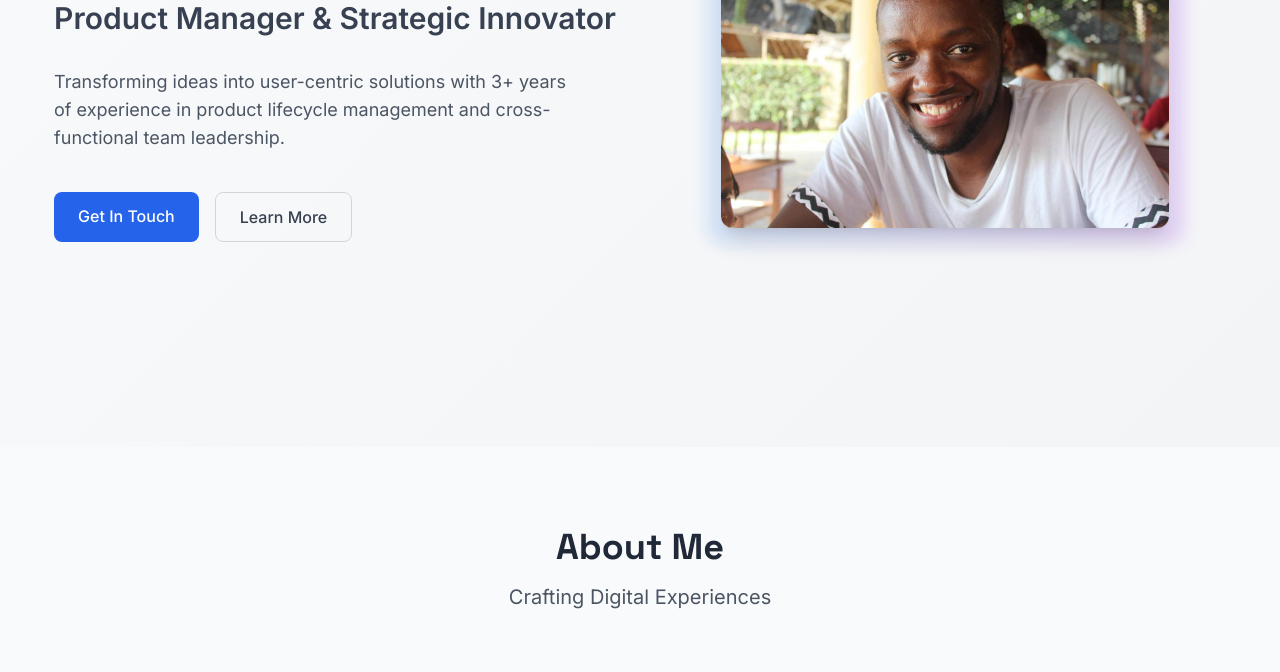
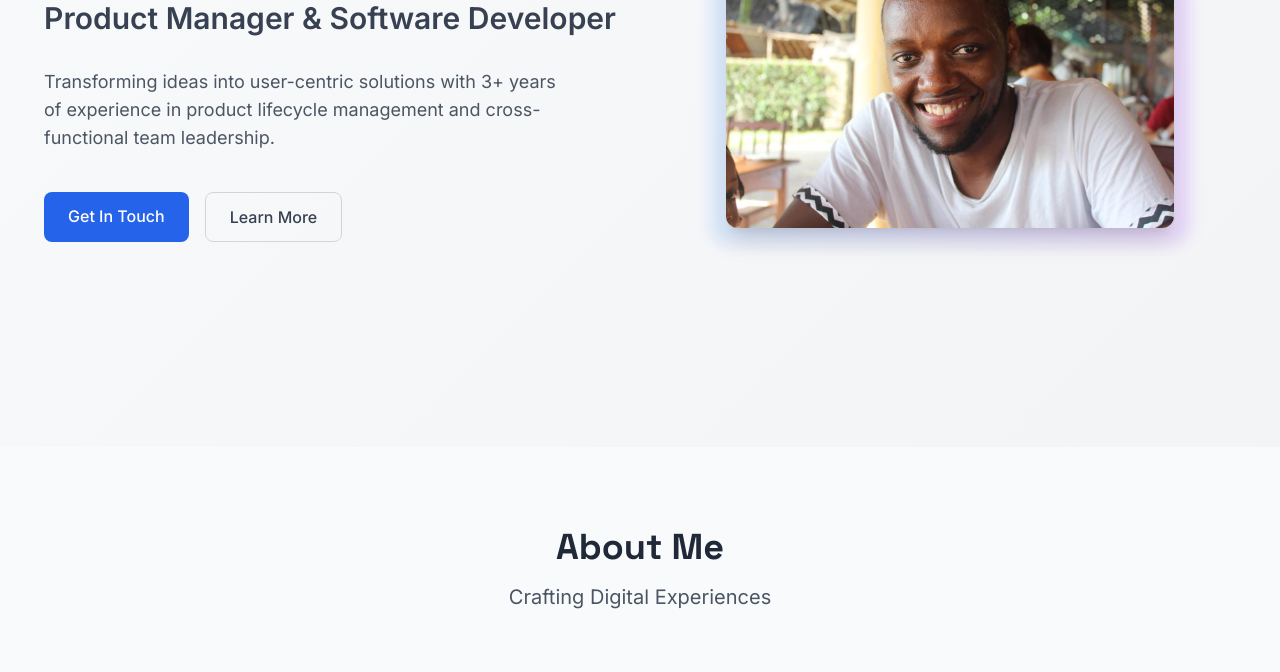
Before and after one commit to emdeechege/Portfolio-x, a plain HTML site: page index.html in a window 1280 px wide. Shown: the part 353-1025 px from the top of the page. Drawn offline with nearby package versions, Linux system fonts and the light colour scheme.

Commit message:
Adds readme and updates my headline.

```diff
--- a/index.html
+++ b/index.html
@@ -85,8 +85,8 @@
                     <h1 class="heading-font text-4xl md:text-5xl lg:text-6xl font-bold mb-6">
                         <span class="gradient-text">Tom Maina Chege</span>
                     </h1>
-                    <h2 class="text-2xl md:text-3xl font-semibold text-gray-700 mb-8">Product Manager & Strategic
-                        Innovator</h2>
+                    <h2 class="text-2xl md:text-3xl font-semibold text-gray-700 mb-8">Product Manager & Software
+                        Developer</h2>
                     <p class="text-lg text-gray-600 mb-10 max-w-lg">
                         Transforming ideas into user-centric solutions with 3+ years of experience in product lifecycle
                         management and cross-functional team leadership.
```
Also changed, not shown: 1 other file.
